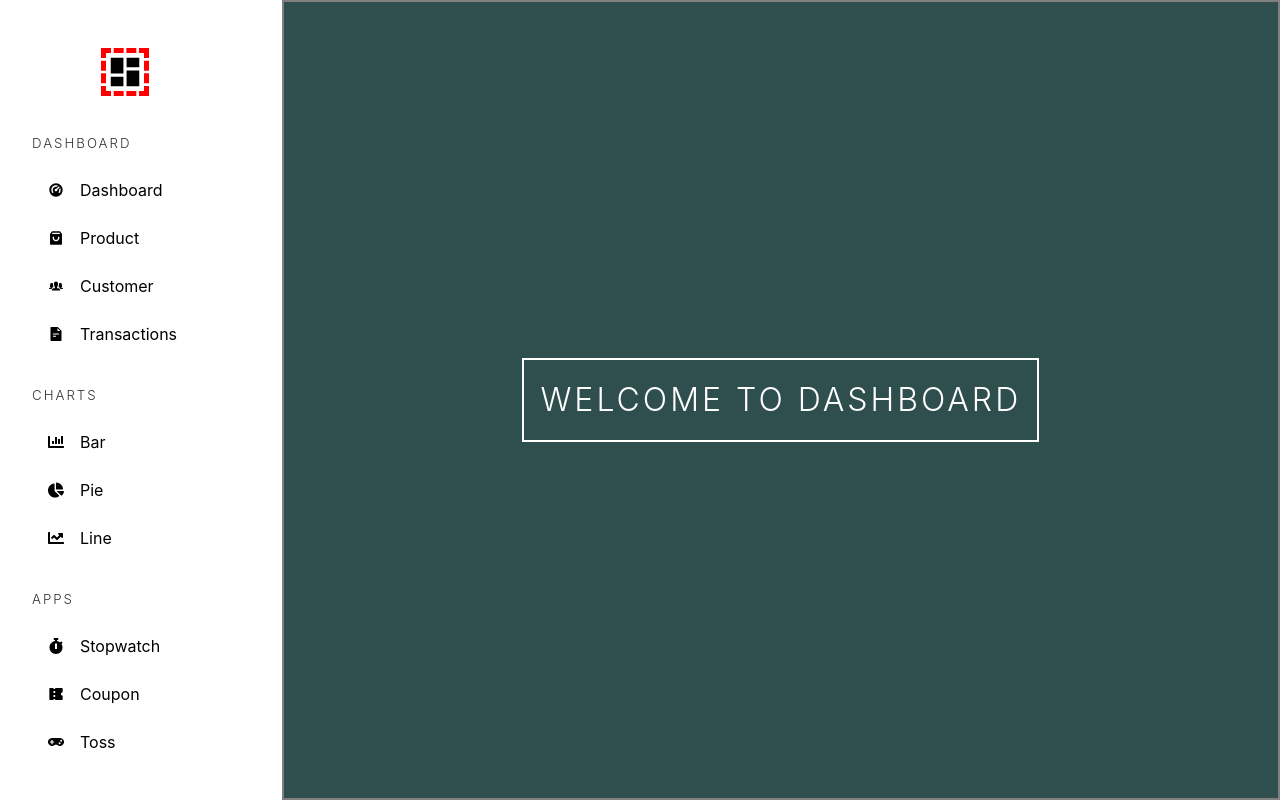
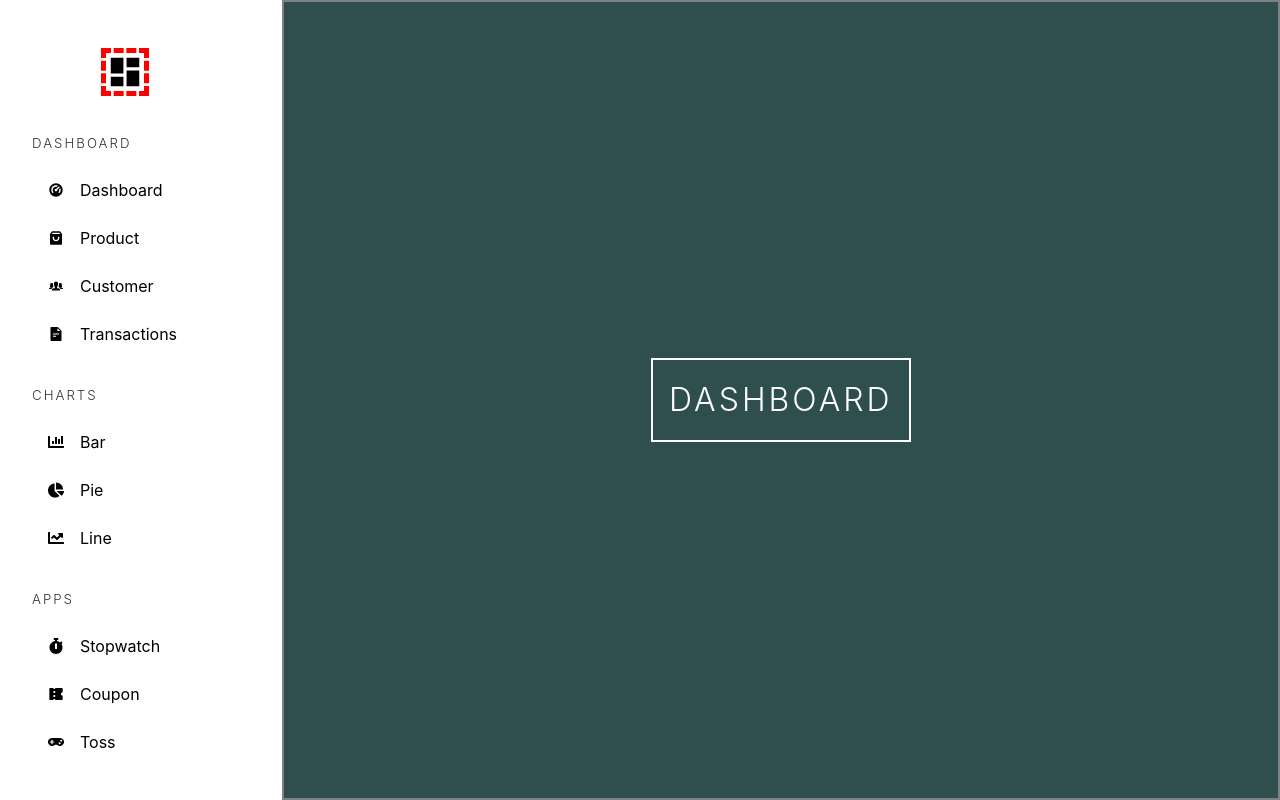
Before and after one commit to Raja0514/AdminDashboard, a React (Vite) app: page / in a window 1280 px wide. Built offline with nearby package versions, Linux system fonts and the light colour scheme.

Commit message:
Update Mainpage.tsx

```diff
--- a/src/pages/Mainpage.tsx
+++ b/src/pages/Mainpage.tsx
@@ -5,7 +5,7 @@ const Mainpage = () => {
     <div className='admin-container'>
         <Adminsidebar />
         <main className="welcome">
-        <h1>welcome to dashboard</h1>
+        <h1> dashboard</h1>
         </main>
     </div>
   )
```
